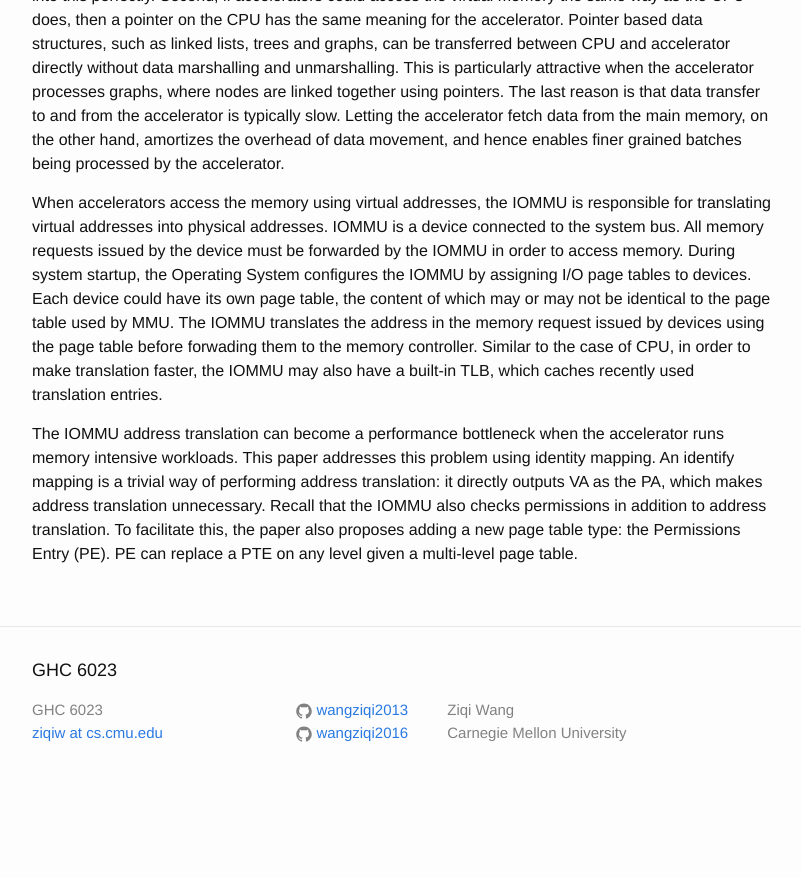
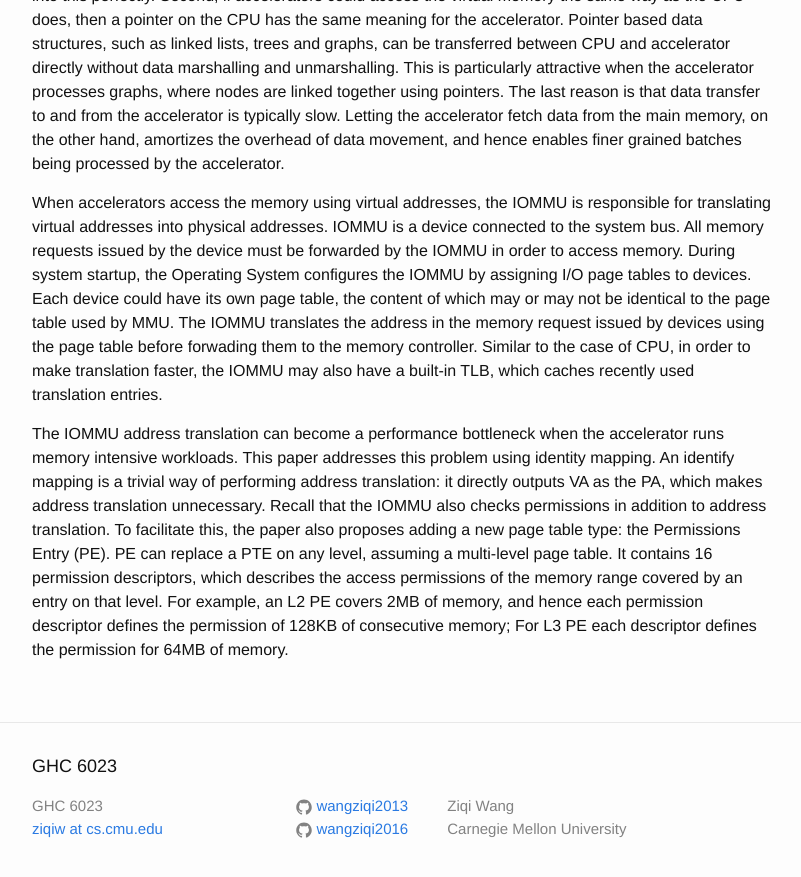
Before and after one commit to wangziqi2013/wangziqi2013.github.io, a Jekyll site: the page built from _posts/2018-12-25-dvm.markdown, in a window 1280 px wide and 900 px high, scrolled down 604 px. Shown: the top 877 px of the window, without its empty margins (238-1039 px from the left). Built offline with Jekyll 4.4.1, drawn with Linux system fonts in a browser that asks for light colours; before the commit the page ends 1408 px from its top, so only the background shows below that.

Commit message:
Adding PE

```diff
--- a/_posts/2018-12-25-dvm.markdown
+++ b/_posts/2018-12-25-dvm.markdown
@@ -36,4 +36,7 @@ The IOMMU address translation can become a performance bottleneck when the accel
 This paper addresses this problem using identity mapping. An identify mapping is a trivial way of performing address
 translation: it directly outputs VA as the PA, which makes address translation unnecessary. Recall that the IOMMU also
 checks permissions in addition to address translation. To facilitate this, the paper also proposes adding a new page
-table type: the Permissions Entry (PE). PE can replace a PTE on any level given a multi-level page table.
+table type: the Permissions Entry (PE). PE can replace a PTE on any level, assuming a multi-level page table. It contains
+16 permission descriptors, which describes the access permissions of the memory range covered by an entry on that level. For
+example, an L2 PE covers 2MB of memory, and hence each permission descriptor defines the permission of 128KB of consecutive
+memory; For L3 PE each descriptor defines the permission for 64MB of memory.
```
